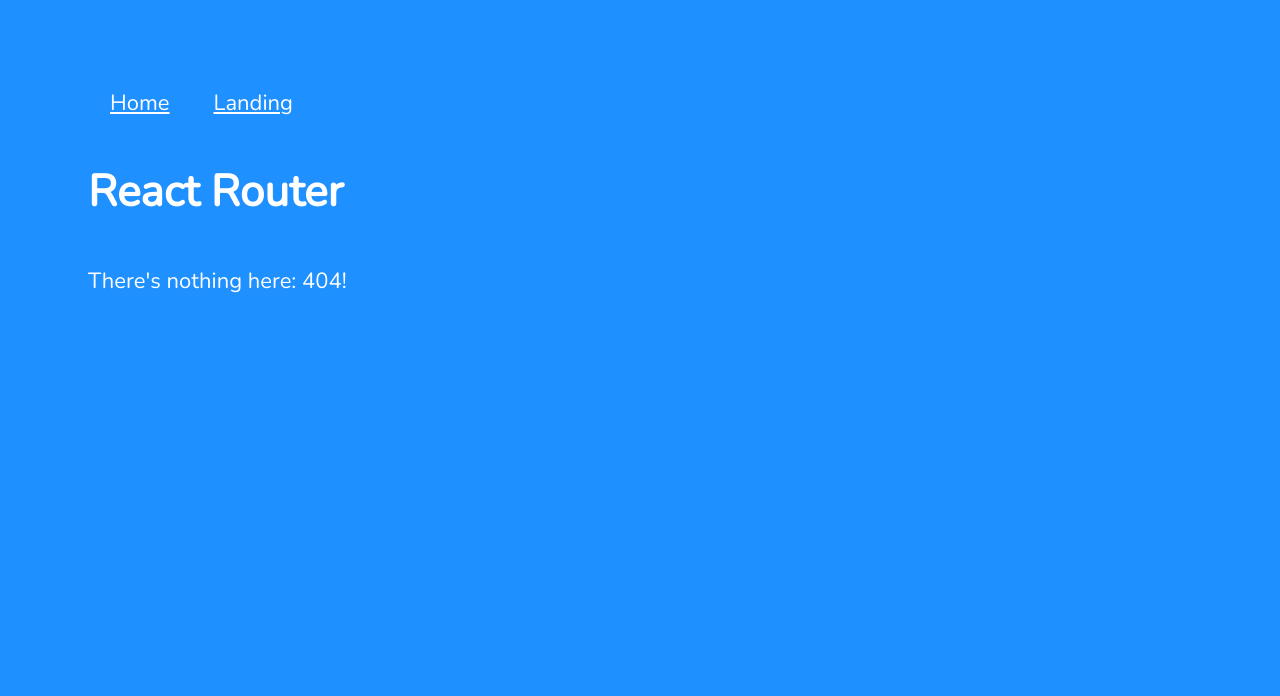
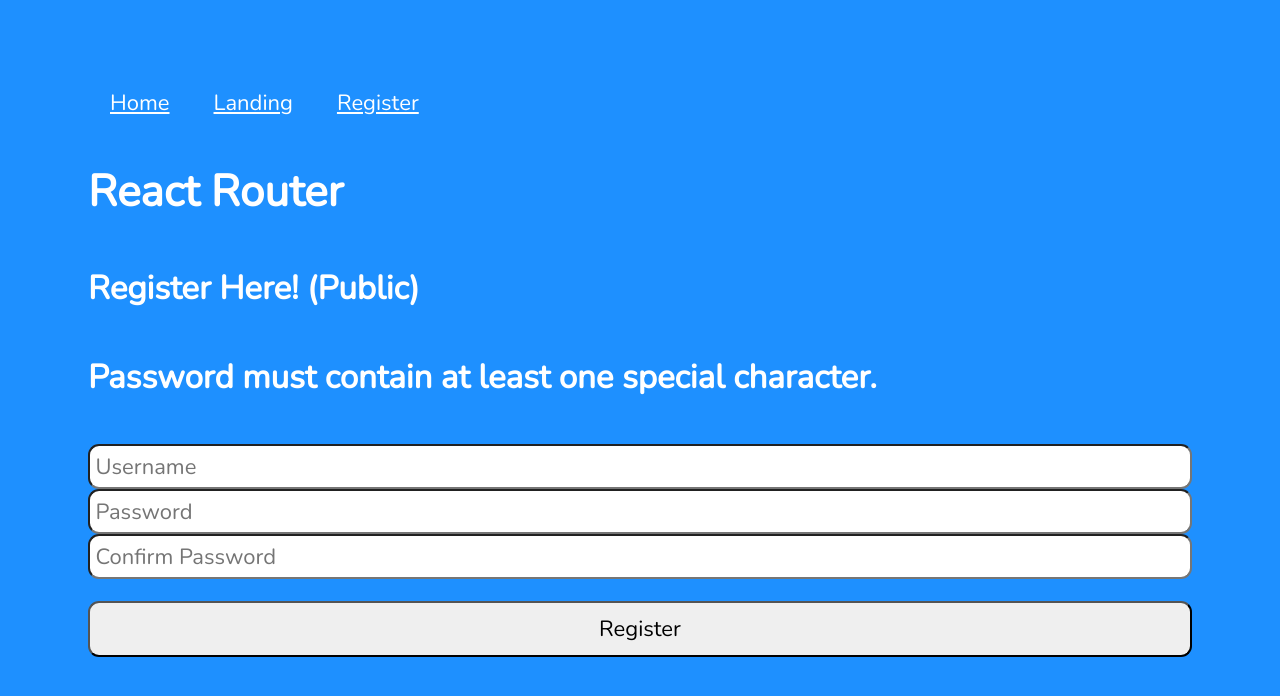
Before and after one commit to Amani1031/424, a React (Create React App) app in the folder react-frontend/: page /register in a window 1280 px wide. Before the commit this address had no page. Shown: the top 696 px of the page. Built offline with nearby package versions, Linux system fonts and the light colour scheme.

Commit message:
rest api register

```diff
--- a/react-frontend/src/App.js
+++ b/react-frontend/src/App.js
@@ -5,6 +5,7 @@
 import { Routes, Route, Link, Navigate } from "react-router-dom";
 import { Home } from "./Home";
 import { Landing } from "./Landing";
+import { Register } from "./Register";
 import { NavLink } from "react-router-dom";
 
 import { useAuth } from "./context/AuthProvider";
@@ -31,6 +32,7 @@
             }
           />
           <Route path="home" element={<Home />} />
+          <Route path="register" element={<Register />} />
           <Route path="*" element={<p>There's nothing here: 404!</p>} />
         </Routes>
       </AuthProvider>
@@ -44,6 +46,7 @@
     <nav>
     <NavLink to="/home">Home</NavLink>
     <NavLink to="/landing">Landing</NavLink>
+    <NavLink to="/register">Register</NavLink>
     {value.token && (
       <button type="button" onClick={value.onLogout}>
         Sign Out
--- /dev/null
+++ b/react-frontend/src/Register.js
@@ -0,0 +1,81 @@
+import React, { useState } from "react";
+import { useAuth } from "./context/AuthProvider";
+import WebsiteAPI from "./WebsiteAPI";
+
+export const Register = () => {
+  const { value } = useAuth();
+  const [username, setUsername] = useState("");
+  const [password, setPassword] = useState("");
+  const [confirmPassword, setConfirmPassword] = useState("");
+  const [error, setError] = useState("");
+
+  const handleUsernameChange = (event) => {
+    setUsername(event.target.value);
+  };
+
+  const handlePasswordChange = (event) => {
+    setPassword(event.target.value);
+  };
+
+  const handleConfirmPasswordChange = (event) => {
+    setConfirmPassword(event.target.value);
+  };
+
+  const handleSubmit = async (event) => {
+    event.preventDefault();
+
+    if (password !== confirmPassword) {
+      setError("Passwords do not match. Try again.");
+      return;
+    }
+
+    try {
+      // Call your API endpoint to register the user
+      const response = await WebsiteAPI.register(username, password);
+      // Handle the response
+      if (response) {
+        // Registration successful
+        value.onLogin();
+        setError("");
+      } else {
+        // Registration failed
+        setError("Registration failed. Please try again.");
+      }
+    } catch (err) {
+      // Handle API call error
+      setError("An error occurred with API. Please try again.");
+      console.error(err);
+    }
+  };
+
+  return (
+    <>
+      <h2>Register Here! (Public)</h2>
+      <h2>Password must contain at least one special character.</h2>
+      {error && <div>{error}</div>}
+      {!value.token && (
+        <form onSubmit={handleSubmit}>
+          <input
+            type="text"
+            placeholder="Username"
+            value={username}
+            onChange={handleUsernameChange}
+          />
+          <input
+            type="password"
+            placeholder="Password"
+            value={password}
+            onChange={handlePasswordChange}
+          />
+          <input
+            type="password"
+            placeholder="Confirm Password"
+            value={confirmPassword}
+            onChange={handleConfirmPasswordChange}
+          />
+          <button type="submit">Register</button>
+        </form>
+      )}
+    </>
+  );
+};
--- a/react-frontend/src/WebsiteAPI.js
+++ b/react-frontend/src/WebsiteAPI.js
@@ -21,6 +21,28 @@
       }
       return false;
     }
+
+    static async register(username, password) {
+      try {
+        const response = await axios.post('http://localhost:8000/api/register', {
+            username: username,
+            password: password
+        });
+
+        // Check the status code and handle the response accordingly
+        if (response.status === 201) {
+            console.log('User registered successfully');
+            console.log('New user:', response.data.user);
+            return true;
+        } else {
+            console.log('Registration failed:', response.data.error);
+            return false;
+        }
+      } catch (error) {
+        console.error('An error occurred:', error);
+      }
+      return false;
+    };
 }
 
 export default WebsiteAPI;
--- a/react-frontend/src/context/AuthProvider.js
+++ b/react-frontend/src/context/AuthProvider.js
@@ -1,8 +1,6 @@
 import { createContext, useContext, useState } from "react";
 import { fakeAuth } from "../utils/FakeAuth";
 import { useNavigate } from "react-router-dom";
-
-import axios from 'axios';
 
 const AuthContext = createContext({});
 
```
Also changed, not shown: 1 other file (tests, documents, lock files or other folders).
